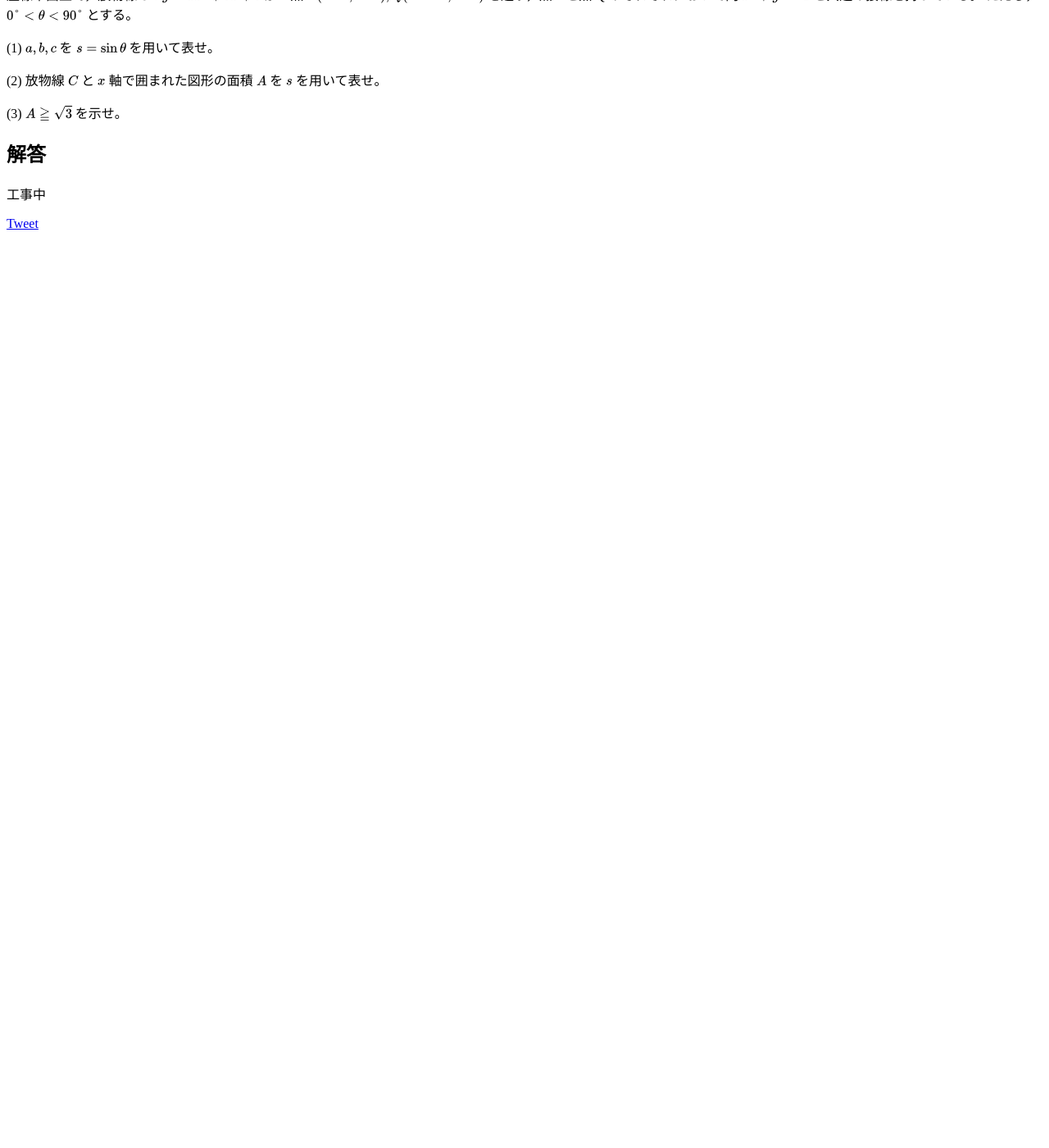
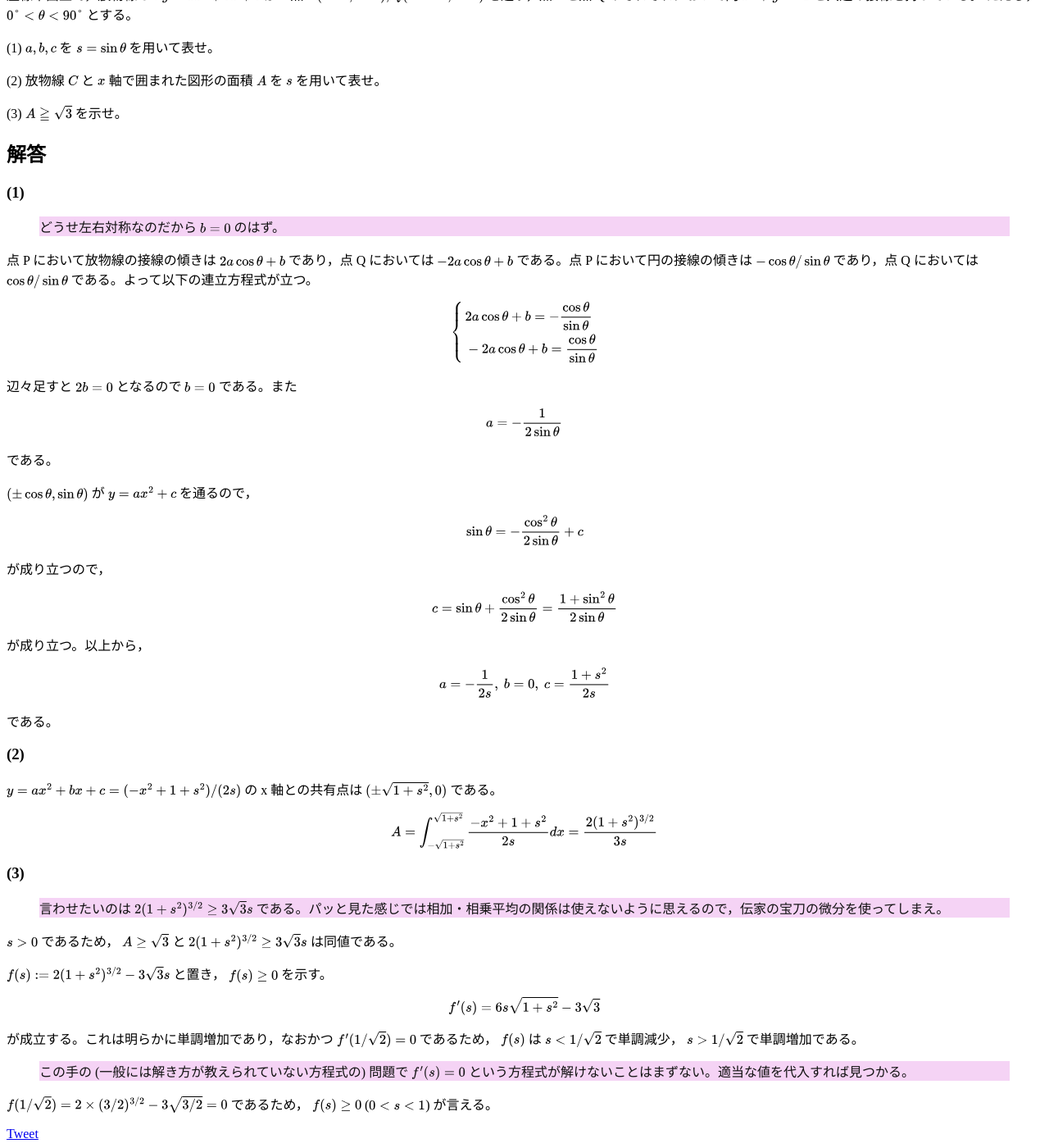
Before and after one commit to koba-e964/ut-entrance-exam-math, a Jekyll site: the page built from 2024/l1.md, in a window 1280 px wide and 1400 px high, scrolled down 163 px. Shown: the whole window at 82% size. Built offline with Jekyll 4.4.1, drawn with Linux system fonts in a browser that asks for light colours; comment, search, counter and statistics services are not loaded; before the commit the page ends 900 px from its top, so only the background shows below that.

Commit message:
Add 2024/l1.md

```diff
--- a/2024/l1.md
+++ b/2024/l1.md
@@ -14,4 +14,58 @@ title: 2024 年度文科 第 1 問
 (3) $A \geqq \sqrt{3}$ を示せ。
 
 ## 解答
-工事中
+
+### (1)
+
+> どうせ左右対称なのだから $b = 0$ のはず。
+
+点 P において放物線の接線の傾きは $2a \cos\theta + b$ であり，点 Q においては $-2a \cos\theta + b$ である。点 P において円の接線の傾きは $-\cos \theta/\sin\theta$ であり，点 Q においては $\cos \theta/\sin\theta$ である。よって以下の連立方程式が立つ。
+
+$$\begin{equation*}
+\left\{ \,
+    \begin{aligned}
+    & 2a \cos\theta + b = -\frac{\cos \theta}{\sin\theta} \\
+    & -2a \cos\theta + b = \frac{\cos \theta}{\sin\theta}
+    \end{aligned}
+\right.
+\end{equation*}$$
+
+辺々足すと $2b = 0$ となるので $b=0$ である。また
+
+$$a = -\frac{1}{2\sin\theta}$$
+
+である。
+
+$(\pm\cos\theta,\sin\theta)$ が $y=ax^2+c$ を通るので，
+
+$$\sin\theta=-\frac{\cos^2\theta}{2\sin\theta}+c$$
+
+が成り立つので，
+
+$$c = \sin\theta + \frac{\cos^2\theta}{2\sin\theta} = \frac{1+\sin^2\theta}{2\sin\theta}$$
+
+が成り立つ。以上から，
+
+$$a = -\frac{1}{2s},\ b = 0,\ c = \frac{1+s^2}{2s}$$
+
+である。
+
+### (2)
+$y = ax^2 + bx + c = (-x^2+1+s^2)/(2s)$ の x 軸との共有点は $(\pm \sqrt{1+s^2}, 0)$ である。
+
+$$A = \int_{-\sqrt{1+s^2}}^{\sqrt{1+s^2}} \frac{-x^2+1+s^2}{2s}dx = \frac{2(1+s^2)^{3/2}}{3s}$$
+
+### (3)
+> 言わせたいのは $2(1+s^2)^{3/2} \ge 3\sqrt{3}s$ である。パッと見た感じでは相加・相乗平均の関係は使えないように思えるので，伝家の宝刀の微分を使ってしまえ。
+
+$s > 0$ であるため， $A \ge \sqrt{3}$ と $2(1+s^2)^{3/2} \ge 3\sqrt{3}s$ は同値である。
+
+$f(s) := 2(1+s^2)^{3/2} - 3\sqrt{3}s$ と置き， $f(s) \ge 0$ を示す。
+
+$$f'(s) = 6s\sqrt{1+s^2} - 3\sqrt{3}$$
+
+が成立する。これは明らかに単調増加であり，なおかつ $f'(1/\sqrt{2}) = 0$ であるため， $f(s)$ は $s < 1/\sqrt{2}$ で単調減少， $s > 1/\sqrt{2}$ で単調増加である。
+
+> この手の (一般には解き方が教えられていない方程式の) 問題で $f'(s) = 0$ という方程式が解けないことはまずない。適当な値を代入すれば見つかる。
+
+$f(1/\sqrt{2}) = 2 \times(3/2)^{3/2} - 3\sqrt{3/2} = 0$ であるため， $f(s) \ge 0$ ($0 < s < 1$) が言える。
```
Also changed, not shown: 2024/l2.md (+2 -2 lines), index.md (+1 -1 lines).
